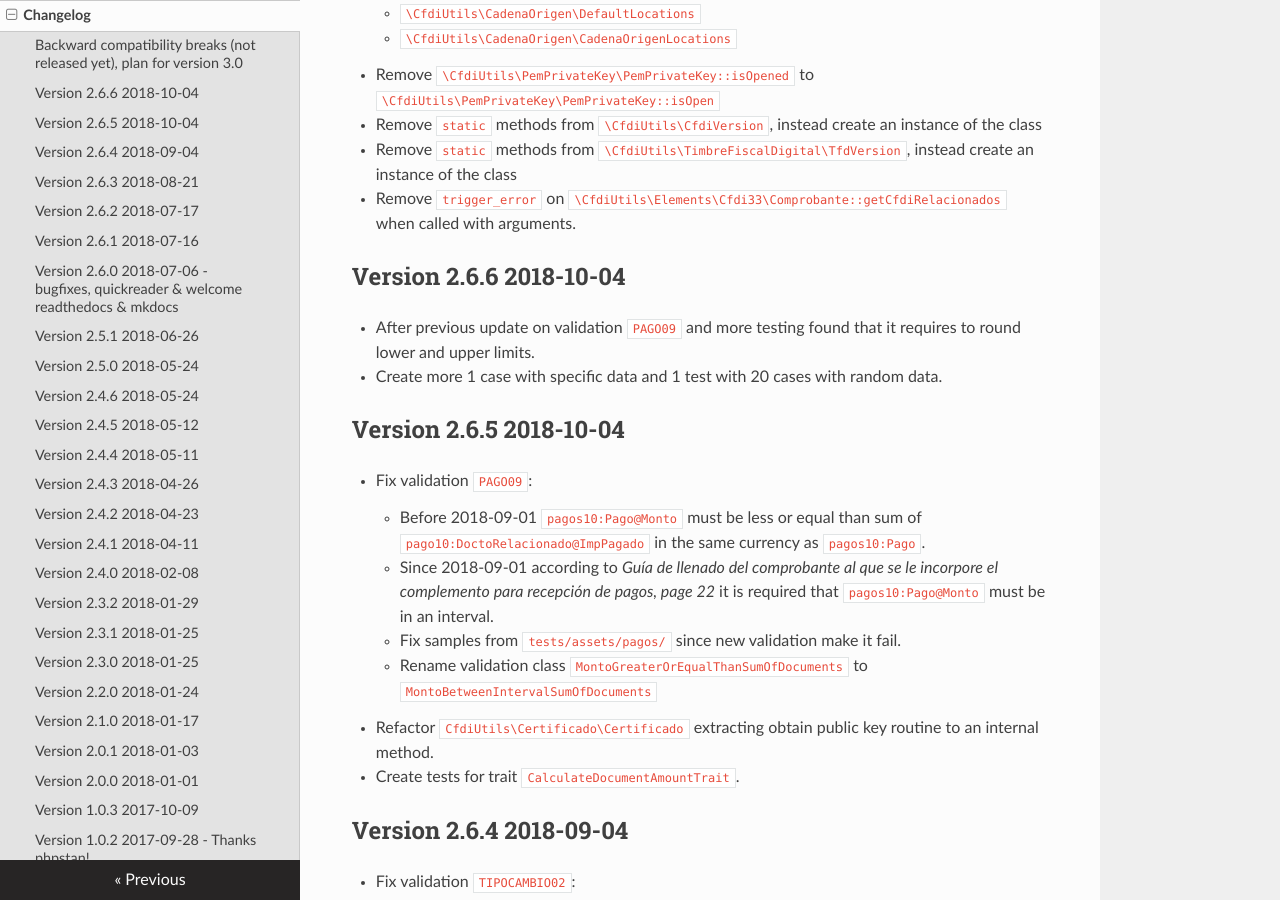
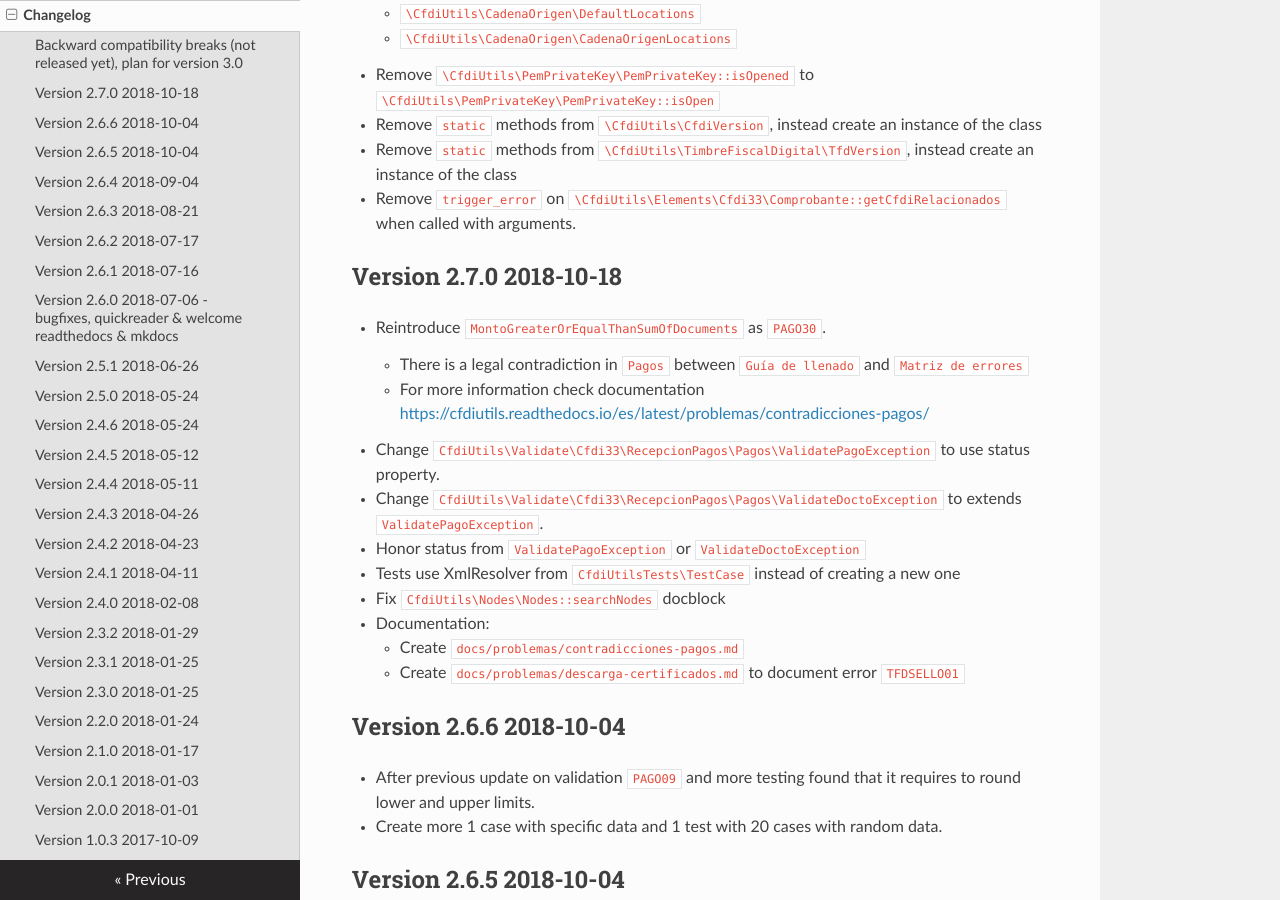
Before and after one commit to eclipxe13/CfdiUtils, an MkDocs documentation site: the page built from docs/CHANGELOG.md, in a window 1280 px wide and 900 px high, scrolled down 296 px. Built offline with MkDocs 1.6.1, drawn with Linux system fonts in a browser that asks for light colours; nearby versions of some CDN libraries; old or Windows-style settings are respelled for this version of MkDocs.

Commit message:
Version 2.7.0 changelog

```diff
--- a/docs/CHANGELOG.md
+++ b/docs/CHANGELOG.md
@@ -10,6 +10,21 @@
 - Remove `static` methods from `\CfdiUtils\CfdiVersion`, instead create an instance of the class
 - Remove `static` methods from `\CfdiUtils\TimbreFiscalDigital\TfdVersion`, instead create an instance of the class
 - Remove `trigger_error` on `\CfdiUtils\Elements\Cfdi33\Comprobante::getCfdiRelacionados` when called with arguments.
+
+
+## Version 2.7.0 2018-10-18
+
+- Reintroduce `MontoGreaterOrEqualThanSumOfDocuments` as `PAGO30`.
+    - There is a legal contradiction in `Pagos` between `Guía de llenado` and `Matriz de errores`
+    - For more information check documentation <https://cfdiutils.readthedocs.io/es/latest/problemas/contradicciones-pagos/>
+- Change `CfdiUtils\Validate\Cfdi33\RecepcionPagos\Pagos\ValidatePagoException` to use status property.
+- Change `CfdiUtils\Validate\Cfdi33\RecepcionPagos\Pagos\ValidateDoctoException` to extends `ValidatePagoException`.
+- Honor status from `ValidatePagoException` or `ValidateDoctoException`
+- Tests use XmlResolver from `CfdiUtilsTests\TestCase` instead of creating a new one
+- Fix `CfdiUtils\Nodes\Nodes::searchNodes` docblock
+- Documentation:
+    - Create `docs/problemas/contradicciones-pagos.md`
+    - Create `docs/problemas/descarga-certificados.md` to document error `TFDSELLO01`
 
 
 ## Version 2.6.6 2018-10-04
```
